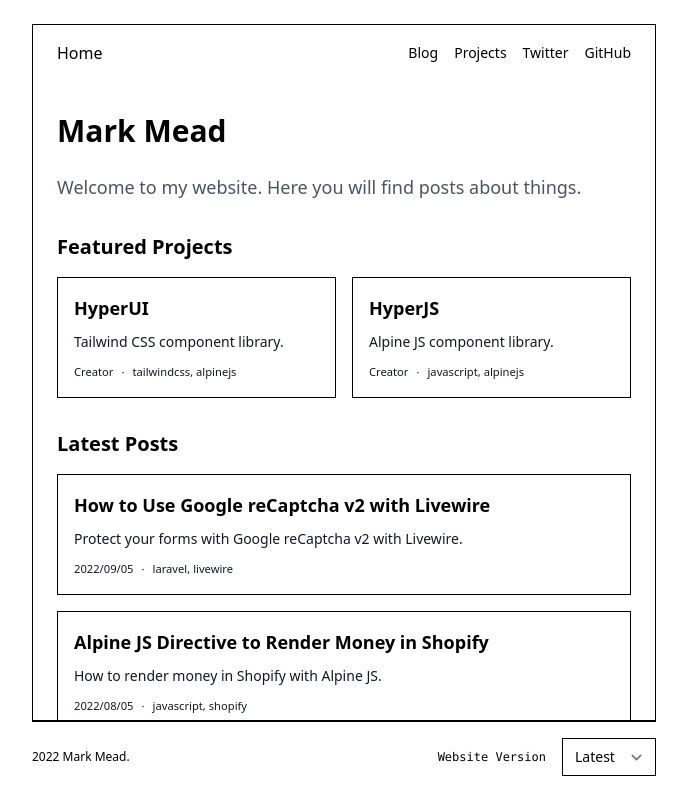
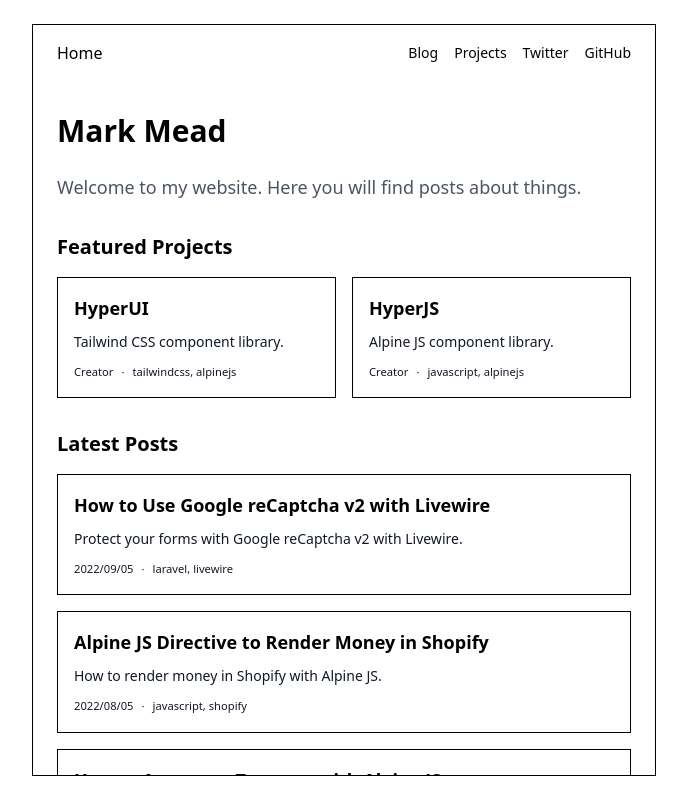
Before and after one commit to markmead/blog, a Next.js app: page / in a window 1280 px wide. Shown: the whole page, without its empty margins (296-983 px from the left). Built offline with nearby package versions, Linux system fonts and the light colour scheme.

Commit message:
Move footer

```diff
--- a/src/pages/_app.jsx
+++ b/src/pages/_app.jsx
@@ -70,9 +70,9 @@ function MyApp({ Component, pageProps }) {
             <main className="py-8">
               <Component {...pageProps} />
             </main>
+
+            <Footer />
           </div>
-
-          <Footer />
         </div>
       </div>
     </>
```
